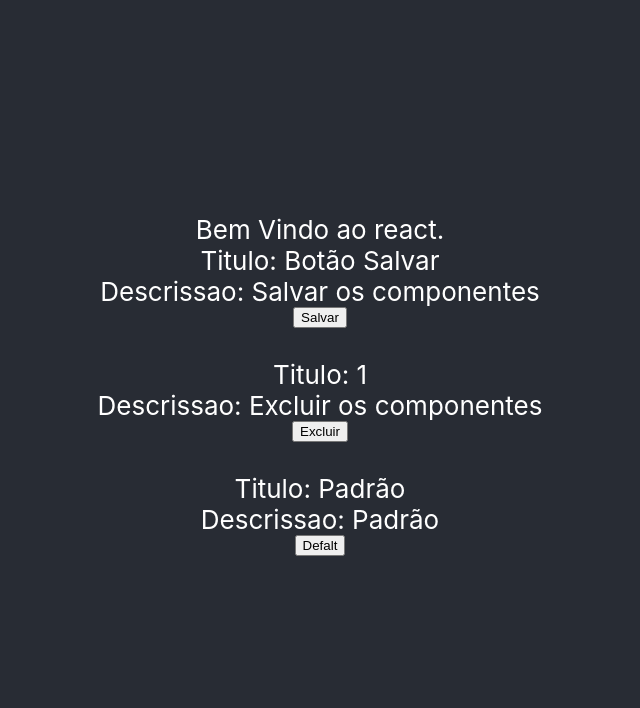
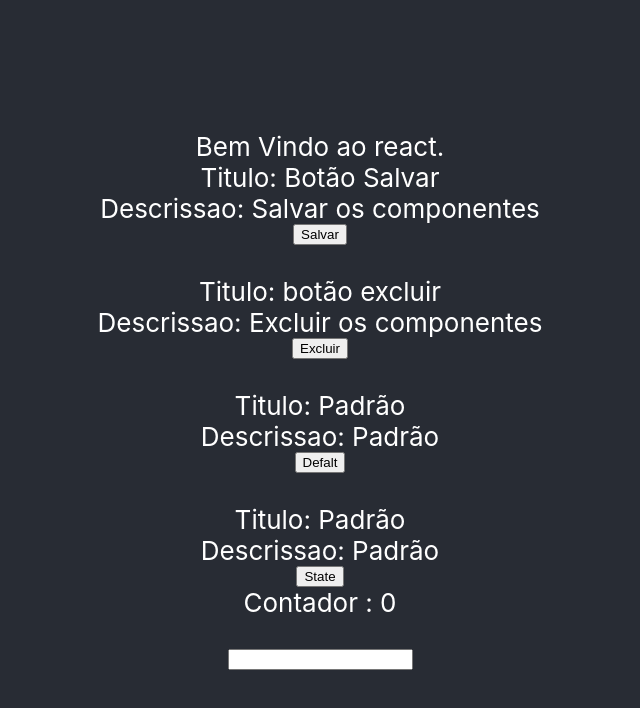
Before and after one commit to hgg8ghtr15/curso01-react, a React (Create React App) app: page / in a window 1280 px wide. Shown: the top 708 px of the page, without its empty margins (320-960 px from the left). Built offline with nearby package versions, Linux system fonts and the light colour scheme.

Commit message:
Aula 09 - State e imutabilidade

```diff
--- a/src/App.js
+++ b/src/App.js
@@ -5,9 +5,28 @@ import {FuncaoATeste} from "./Components/Button"// Exportar função auto declar
 import Button from "./Components/Button" // importando classe formato Defalt
 
 class App extends Component {
+
+  //class fields
+  state = {
+    contador: 0,
+    nome: "",
+  }
+
+  // Arrowfunction
+  adicionar = () =>{
+    // console.log("Precionado")
+    this.setState({contador: this.state.contador + 1})
+  }
+
+  adiconarNome = (event) =>{
+    this.setState({nome: event.target.value})
+  }
+
   render() {
 
     FuncaoATeste()
+    //Destruct
+    let {contador, nome} = this.state
 
     return (
       <div className="app">
@@ -17,12 +36,18 @@ class App extends Component {
           <Button titulo="Botão Salvar" descricao="Salvar os componentes">Salvar</Button>
           <br></br>
 
-          <Button titulo={1} descricao="Excluir os componentes">Excluir</Button>
+          <Button titulo={"botão excluir"} descricao="Excluir os componentes">Excluir</Button>
           <br></br>
 
-          <Button>Defalt</Button>
+          <Button >Defalt</Button>
           <br></br>
 
+          <Button press={this.adicionar}>State</Button>
+          <p>Contador : {contador}</p>
+          <br></br>
+
+          <input onChange={this.adiconarNome}></input>
+          <p>{nome}</p>
         </header>
       </div>
     )
--- a/src/Components/Button/index.js
+++ b/src/Components/Button/index.js
@@ -21,7 +21,7 @@ class Button extends Component {
       <>
         <p>Titulo: {this.props.titulo}</p>
         <p>Descrissao: {this.props.descricao}</p>
-        <button>{this.props.children}</button>
+        <button onClick={this.props.press}>{this.props.children}</button>
       </>
     )
   }
```
